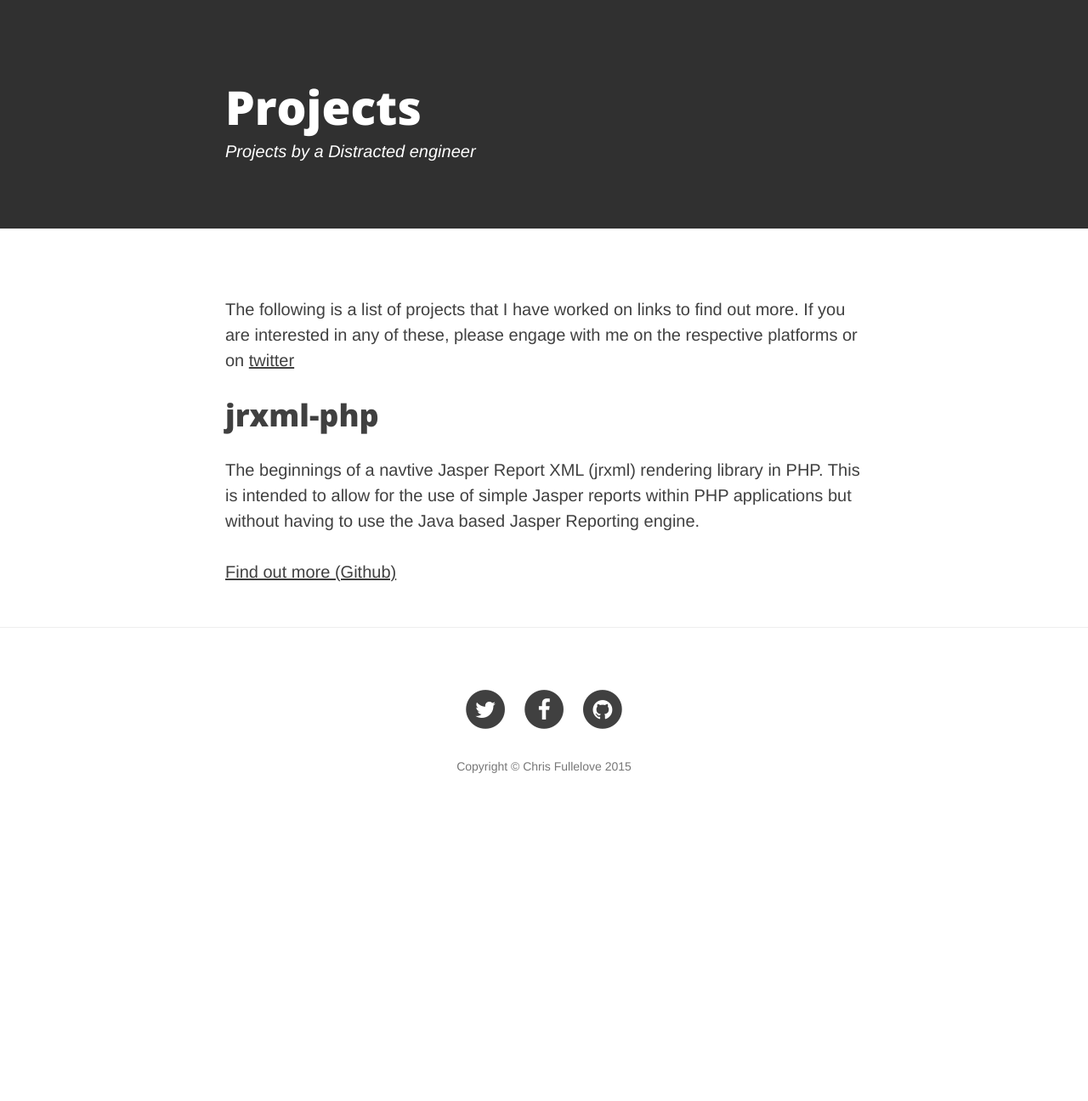
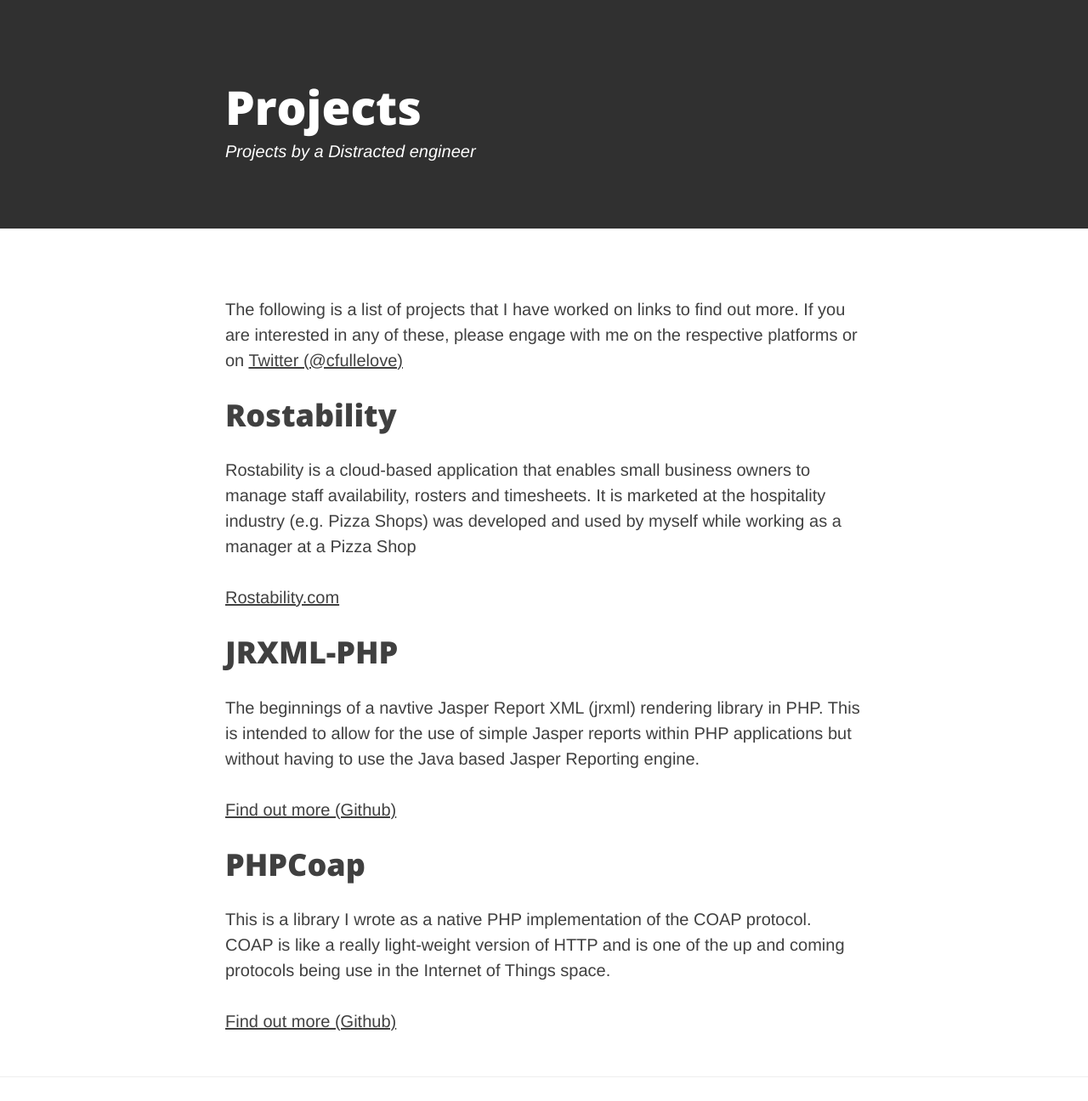
Before and after one commit to cfullelove/cfullelove.github.io, a Jekyll site: the page built from projects.md, in a window 1280 px wide and 1400 px high, cut to the strip 104-1400 px from the top of the window. Shown: the whole strip at 85% size. Built offline with Jekyll 4.4.1, drawn with Linux system fonts in a browser that asks for light colours; nearby versions of some CDN libraries.

Commit message:
Update projects.md

```diff
--- a/projects.md
+++ b/projects.md
@@ -6,10 +6,22 @@
 
 ---
 
-The following is a list of projects that I have worked on links to find out more. If you are interested in any of these, please engage with me on the respective platforms or on [twitter](http://twitter.com/cfullelove)
+The following is a list of projects that I have worked on links to find out more. If you are interested in any of these, please engage with me on the respective platforms or on [Twitter (@cfullelove)](http://twitter.com/cfullelove)
 
-# jrxml-php
+# Rostability
+
+Rostability is a cloud-based application that enables small business owners to manage staff availability, rosters and timesheets. It is marketed at the hospitality industry (e.g. Pizza Shops) was developed and used by myself while working as a manager at a Pizza Shop
+
+[Rostability.com](http://rostability.com)
+
+# JRXML-PHP
 
 The beginnings of a navtive Jasper Report XML (jrxml) rendering library in PHP. This is intended to allow for the use of simple Jasper reports within PHP applications but without having to use the Java based Jasper Reporting engine.
 
 [Find out more (Github)](https://github.com/cfullelove/jrxml-php)
+
+# PHPCoap
+
+This is a library I wrote as a native PHP implementation of the COAP protocol. COAP is like a really light-weight version of HTTP and is one of the up and coming protocols being use in the Internet of Things space.
+
+[Find out more (Github)](https://github.com/cfullelove/PhpCoap)
```
